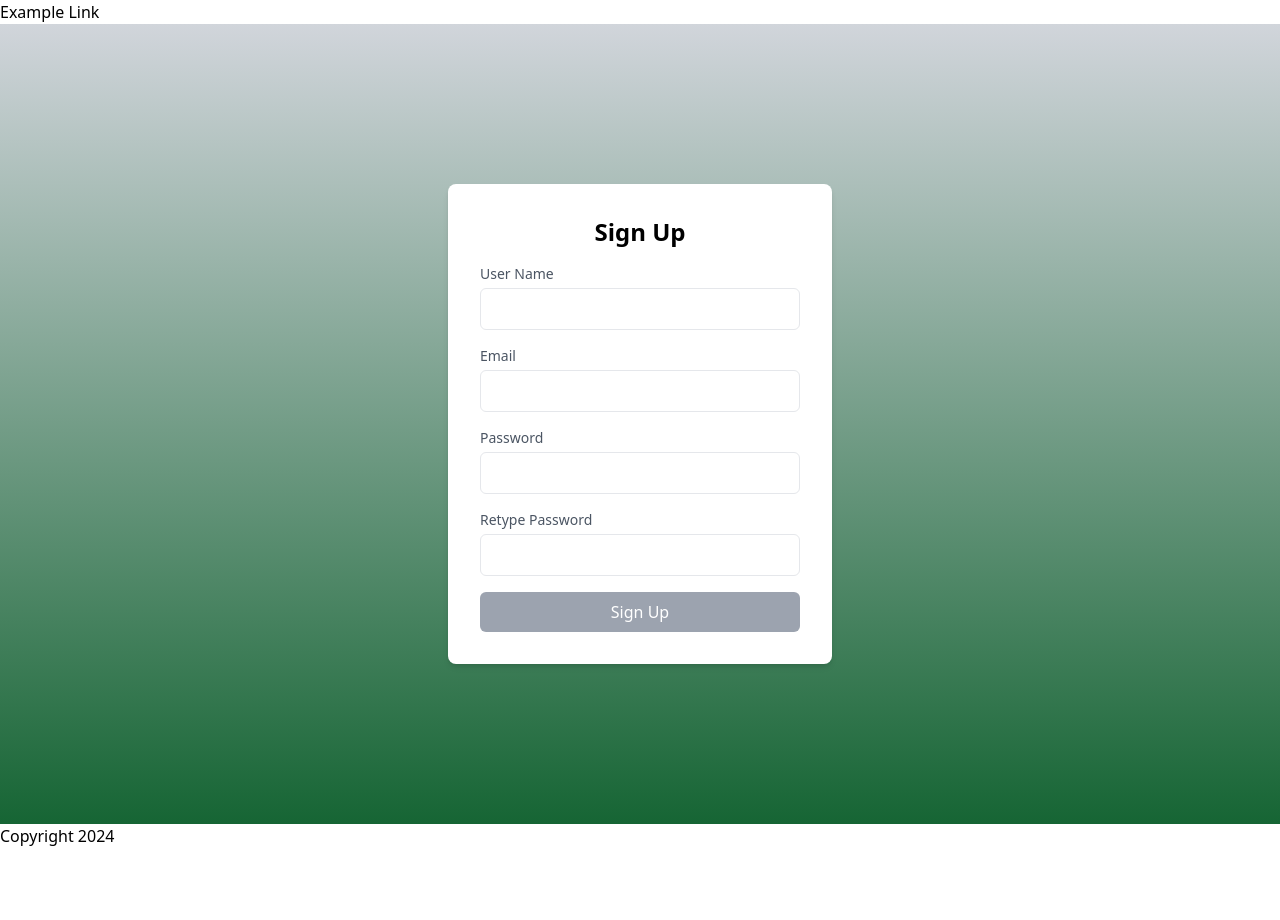
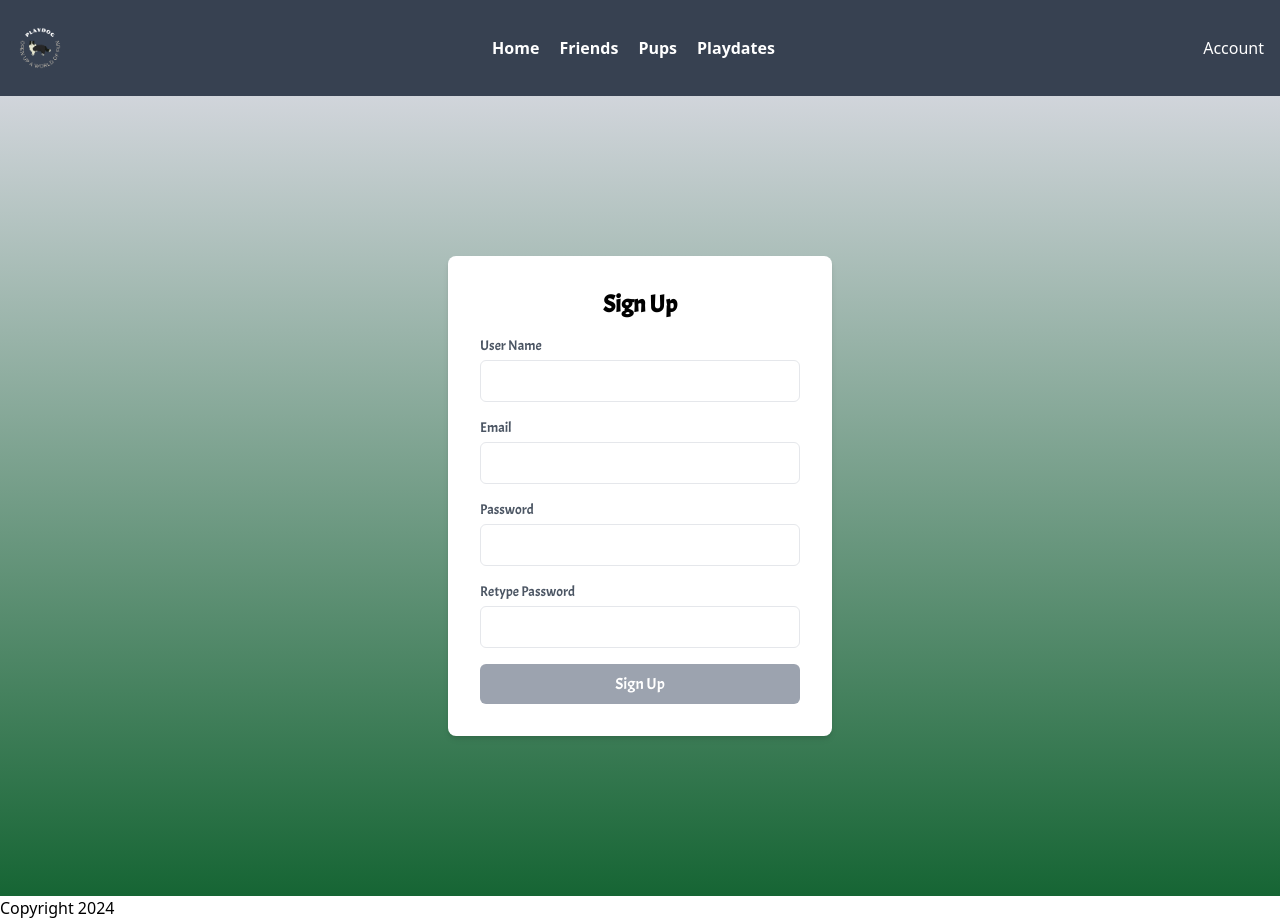
Before and after one commit to jmychalm13/play_dog_frontend, a React (Vite) app: page /signup in a window 1280 px wide. Before the commit the page ends 848 px from the top, so only its background shows below. Built offline with nearby package versions, Linux system fonts and the light colour scheme.

Commit message:
added navbar syling for mobile

```diff
--- a/src/Header.jsx
+++ b/src/Header.jsx
@@ -1,9 +1,65 @@
+import { useState } from "react";
+import { Link } from "react-router-dom";
+
 export function Header() {
+  const [isMobileMenuOpen, setMobileMenuOpen] = useState(false);
+
+  const toggleMobileMenu = () => {
+    setMobileMenuOpen(!isMobileMenuOpen);
+  };
+
   return (
-    <header>
-      <nav>
-        <a href="#">Example Link</a>
-      </nav>
-    </header>
+    <nav className="bg-gray-700 text-white">
+      <div className="container mx-auto px-4 py-6 flex items-center justify-between">
+        <div className="flex items-center">
+          <Link to="/" className="text-3xl font-bold font-heading">
+            <img src="src/assets/logo-transparent-png.png" alt="" className="h-12" />
+          </Link>
+        </div>
+
+        <div className="flex items-center">
+          <ul
+            className={`${
+              isMobileMenuOpen ? "flex flex-col md:flex-row space-y-4 md:space-y-0 md:space-x-5" : "hidden"
+            } md:flex md:space-x-5 font-semibold font-heading`}
+          >
+            <li>
+              <Link className="hover:text-gray-200" to="#">
+                Home
+              </Link>
+            </li>
+            <li>
+              <Link className="hover:text-gray-200" to="#">
+                Friends
+              </Link>
+            </li>
+            <li>
+              <Link className="hover:text-gray-200" to="#">
+                Pups
+              </Link>
+            </li>
+            <li>
+              <Link className="hover:text-gray-200" to="#">
+                Playdates
+              </Link>
+            </li>
+          </ul>
+
+          <div className="md:hidden ml-3">
+            {/* Mobile menu button */}
+            <button className="text-white focus:outline-none" onClick={toggleMobileMenu}>
+              {isMobileMenuOpen ? "Close" : "Menu"}
+            </button>
+          </div>
+        </div>
+
+        <div className="hidden md:flex items-center space-x-5">
+          <Link className="hover:text-gray-200">
+            {/* Todo: put account icon from some icon library */}
+            Account
+          </Link>
+        </div>
+      </div>
+    </nav>
   );
 }
--- a/src/Signup.jsx
+++ b/src/Signup.jsx
@@ -1,3 +1,4 @@
+import "./SignupLogin.css";
 import axios from "axios";
 import { useState } from "react";
 
--- /dev/null
+++ b/src/SignupLogin.css
@@ -0,0 +1,5 @@
+@import url('https://fonts.googleapis.com/css2?family=Acme&display=swap');
+
+section {
+  font-family: 'Acme', sans-serif;
+}
```
Also changed, not shown: src/Header.css (added), src/assets/logo-transparent-png.png (added).
